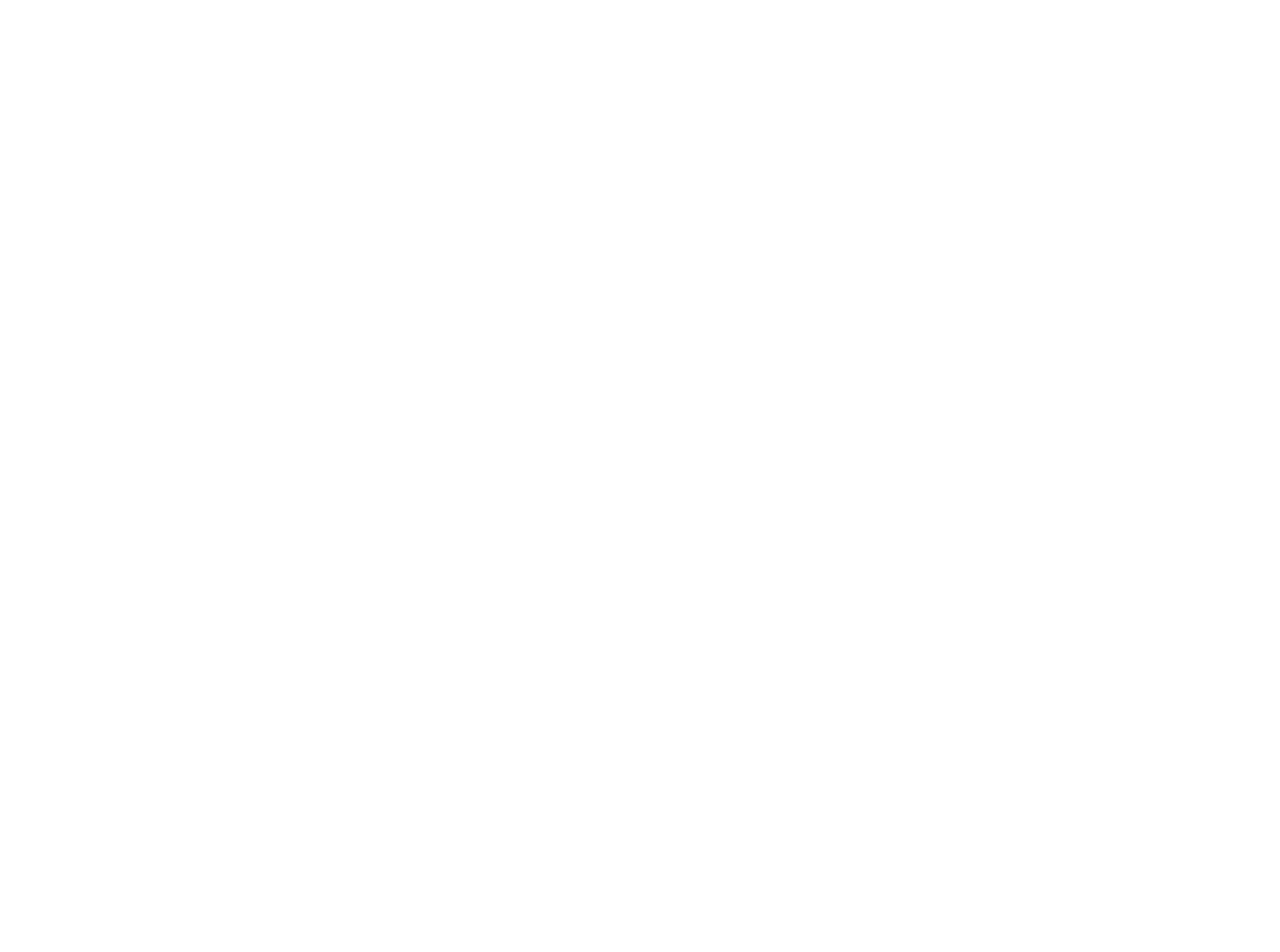
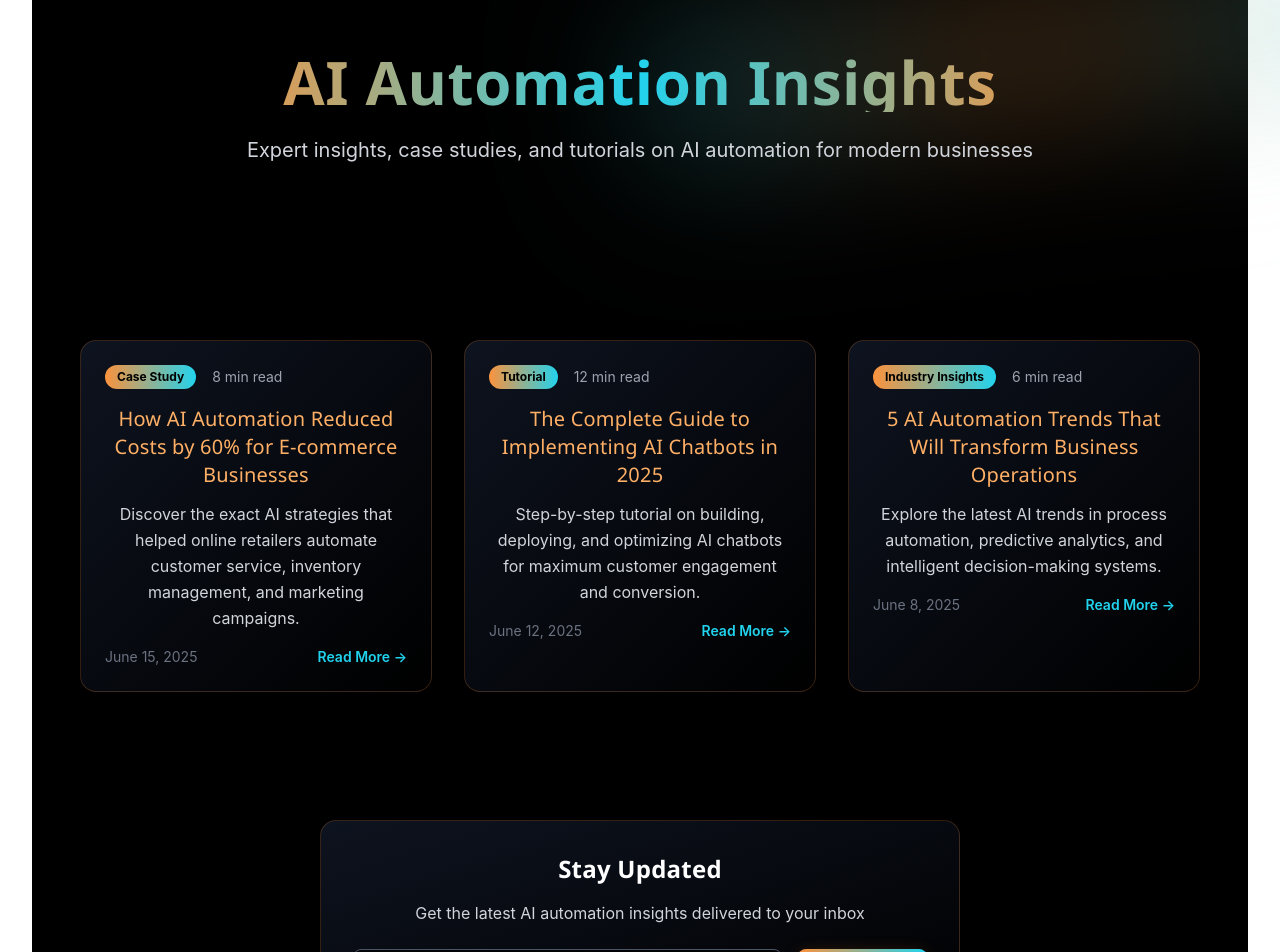
Before and after one commit to mauriciopf/chayo, a React (Vite) app: page /blog in a window 1280 px wide. Before the commit this address had no page. Shown: the part 140-1092 px from the top of the page. Before the commit the page ends 800 px from the top, so only its background shows below. Built offline with nearby package versions, Linux system fonts and the light colour scheme.

Commit message:
Add comprehensive SEO strategy: blog system, local business schema, analytics config, and detailed action plan

```diff
--- a/src/App.jsx
+++ b/src/App.jsx
@@ -5,6 +5,7 @@
 import Services from './components/Services';
 import PricingReplacement from './components/PricingReplacement';
 import PrivacyPolicy from './components/PrivacyPolicy';
+import Blog from './components/Blog';
 import './App.css'
 import AgenticAIHome from "./AgenticAIHome";
 
@@ -22,6 +23,7 @@
         </>
       } />
       <Route path="/privacy" element={<PrivacyPolicy />} />
+      <Route path="/blog" element={<Blog />} />
     </Routes>
   );
 }
--- /dev/null
+++ b/src/components/Blog.jsx
@@ -0,0 +1,128 @@
+import React from 'react';
+import { motion } from 'framer-motion';
+import { Link } from 'react-router-dom';
+
+const BlogPost = ({ title, excerpt, slug, date, readTime, category }) => (
+  <motion.article
+    className="bg-gradient-to-br from-gray-900/80 to-black/60 rounded-2xl p-6 border border-orange-400/20 hover:border-cyan-400/40 transition-all duration-300 hover:scale-105"
+    whileHover={{ y: -5 }}
+    initial={{ opacity: 0, y: 20 }}
+    animate={{ opacity: 1, y: 0 }}
+  >
+    <div className="flex items-center gap-4 mb-4">
+      <span className="px-3 py-1 bg-gradient-to-r from-orange-400 to-cyan-400 text-black text-xs font-bold rounded-full">
+        {category}
+      </span>
+      <span className="text-gray-400 text-sm">{readTime} min read</span>
+    </div>
+
+    <h3 className="text-xl font-bold text-white mb-3 hover:text-orange-400 transition-colors">
+      <Link to={`/blog/${slug}`}>{title}</Link>
+    </h3>
+
+    <p className="text-gray-300 mb-4 leading-relaxed">{excerpt}</p>
+
+    <div className="flex justify-between items-center">
+      <span className="text-gray-500 text-sm">{date}</span>
+      <Link
+        to={`/blog/${slug}`}
+        className="text-cyan-400 hover:text-cyan-300 font-semibold text-sm hover:underline"
+      >
+        Read More →
+      </Link>
+    </div>
+  </motion.article>
+);
+
+const Blog = () => {
+  const blogPosts = [
+    {
+      title: "How AI Automation Reduced Costs by 60% for E-commerce Businesses",
+      excerpt: "Discover the exact AI strategies that helped online retailers automate customer service, inventory management, and marketing campaigns.",
+      slug: "ai-automation-ecommerce-cost-reduction",
+      date: "June 15, 2025",
+      readTime: 8,
+      category: "Case Study"
+    },
+    {
+      title: "The Complete Guide to Implementing AI Chatbots in 2025",
+      excerpt: "Step-by-step tutorial on building, deploying, and optimizing AI chatbots for maximum customer engagement and conversion.",
+      slug: "complete-guide-ai-chatbots-2025",
+      date: "June 12, 2025",
+      readTime: 12,
+      category: "Tutorial"
+    },
+    {
+      title: "5 AI Automation Trends That Will Transform Business Operations",
+      excerpt: "Explore the latest AI trends in process automation, predictive analytics, and intelligent decision-making systems.",
+      slug: "ai-automation-trends-2025",
+      date: "June 8, 2025",
+      readTime: 6,
+      category: "Industry Insights"
+    }
+  ];
+
+  return (
+    <div className="min-h-screen bg-black text-white pt-20">
+      {/* Hero Section */}
+      <section className="relative py-20">
+        <motion.div
+          className="absolute left-1/2 top-0 -translate-x-1/2 w-[60vw] h-40 bg-gradient-to-r from-cyan-400 via-orange-400 to-cyan-400 opacity-20 blur-3xl rounded-full z-0"
+          animate={{ scale: [1, 1.08, 1], rotate: [0, 8, -8, 0] }}
+          transition={{ duration: 8, repeat: Infinity, repeatType: 'mirror' }}
+        />
+
+        <div className="relative z-10 max-w-4xl mx-auto px-4 text-center">
+          <motion.h1
+            className="text-4xl md:text-6xl font-black mb-6 bg-gradient-to-r from-orange-400 via-cyan-400 to-orange-400 bg-clip-text text-transparent"
+            initial={{ opacity: 0, y: -30 }}
+            animate={{ opacity: 1, y: 0 }}
+          >
+            AI Automation Insights
+          </motion.h1>
+          <motion.p
+            className="text-xl text-gray-300 mb-8"
+            initial={{ opacity: 0, y: 20 }}
+            animate={{ opacity: 1, y: 0 }}
+            transition={{ delay: 0.2 }}
+          >
+            Expert insights, case studies, and tutorials on AI automation for modern businesses
+          </motion.p>
+        </div>
+      </section>
+
+      {/* Blog Posts Grid */}
+      <section className="py-16 max-w-6xl mx-auto px-4">
+        <div className="grid md:grid-cols-2 lg:grid-cols-3 gap-8">
+          {blogPosts.map((post, index) => (
+            <BlogPost key={post.slug} {...post} />
+          ))}
+        </div>
+      </section>
+
+      {/* Newsletter Signup */}
+      <section className="py-16 max-w-2xl mx-auto px-4 text-center">
+        <motion.div
+          className="bg-gradient-to-br from-gray-900/80 to-black/60 rounded-2xl p-8 border border-orange-400/20"
+          initial={{ opacity: 0, scale: 0.95 }}
+          animate={{ opacity: 1, scale: 1 }}
+        >
+          <h3 className="text-2xl font-bold text-white mb-4">Stay Updated</h3>
+          <p className="text-gray-300 mb-6">Get the latest AI automation insights delivered to your inbox</p>
+          <div className="flex gap-4">
+            <input
+              type="email"
+              placeholder="Enter your email"
+              className="flex-1 px-4 py-3 bg-black/60 border border-gray-600 rounded-lg text-white focus:border-orange-400 outline-none"
+            />
+            <button className="px-6 py-3 bg-gradient-to-r from-orange-400 to-cyan-400 text-black font-bold rounded-lg hover:scale-105 transition-transform">
+              Subscribe
+            </button>
+          </div>
+        </motion.div>
+      </section>
+    </div>
+  );
+};
+
+export default Blog;
--- /dev/null
+++ b/src/config/analytics.js
@@ -0,0 +1,60 @@
+// Google Analytics 4 and Performance Monitoring Setup
+export const analyticsConfig = {
+  // Google Analytics 4 Configuration
+  GA4_MEASUREMENT_ID: 'G-XXXXXXXXXX', // Replace with your GA4 ID
+
+  // Core Web Vitals Tracking
+  trackCoreWebVitals: true,
+
+  // Custom Events for AI Business
+  customEvents: {
+    CONTACT_FORM_SUBMIT: 'contact_form_submit',
+    DEMO_REQUEST: 'demo_request',
+    SERVICE_INQUIRY: 'service_inquiry',
+    BLOG_READ: 'blog_article_read',
+    NEWSLETTER_SIGNUP: 'newsletter_signup',
+    PDF_DOWNLOAD: 'resource_download'
+  },
+
+  // Conversion Goals
+  conversionGoals: [
+    'contact_form_completion',
+    'demo_booking',
+    'consultation_request',
+    'email_signup'
+  ]
+};
+
+// Google Tag Manager Integration
+export const gtmConfig = {
+  GTM_ID: 'GTM-XXXXXXX', // Replace with your GTM ID
+
+  // Enhanced E-commerce for Service Business
+  trackServiceInquiries: true,
+  trackConsultationBookings: true,
+  trackResourceDownloads: true
+};
+
+// Search Console API Integration
+export const searchConsoleConfig = {
+  // Keywords to monitor rankings
+  targetKeywords: [
+    'AI automation services',
+    'custom AI development',
+    'AI chatbot development',
+    'business process automation',
+    'AI consulting services',
+    'AI implementation consulting',
+    'automated customer service',
+    'AI agents for business'
+  ],
+
+  // Pages to monitor performance
+  keyPages: [
+    '/',
+    '/privacy',
+    '/blog',
+    '/services',
+    '/contact'
+  ]
+};
--- /dev/null
+++ b/src/schema/localBusinessSchema.js
@@ -0,0 +1,116 @@
+// Local SEO Schema for Google Business Profile
+export const localBusinessSchema = {
+  "@context": "https://schema.org",
+  "@type": "ProfessionalService",
+  "name": "Agentic AI",
+  "description": "Expert AI automation and consulting services for business transformation",
+  "url": "https://ageantic.ai",
+  "logo": "https://ageantic.ai/agentic-logo.svg",
+  "image": "https://ageantic.ai/agentic-logo.svg",
+  "telephone": "Contact via email",
+  "email": "mauricio.perezflores@gmail.com",
+  "address": {
+    "@type": "PostalAddress",
+    "addressCountry": "US",
+    "addressRegion": "United States"
+  },
+  "geo": {
+    "@type": "GeoCoordinates",
+    "latitude": "39.8283",
+    "longitude": "-98.5795"
+  },
+  "openingHours": "Mo-Fr 09:00-18:00",
+  "priceRange": "Custom pricing based on project scope",
+  "serviceArea": {
+    "@type": "GeoCircle",
+    "geoMidpoint": {
+      "@type": "GeoCoordinates",
+      "latitude": "39.8283",
+      "longitude": "-98.5795"
+    },
+    "geoRadius": "25000000"
+  },
+  "hasOfferCatalog": {
+    "@type": "OfferCatalog",
+    "name": "AI Automation Services",
+    "itemListElement": [
+      {
+        "@type": "Offer",
+        "itemOffered": {
+          "@type": "Service",
+          "name": "AI Chatbot Development",
+          "description": "Custom 24/7 AI chatbots for customer service and lead generation",
+          "provider": {
+            "@type": "Organization",
+            "name": "Agentic AI"
+          }
+        },
+        "price": "Custom",
+        "priceCurrency": "USD"
+      },
+      {
+        "@type": "Offer",
+        "itemOffered": {
+          "@type": "Service",
+          "name": "Business Process Automation",
+          "description": "End-to-end automation solutions for operational efficiency",
+          "provider": {
+            "@type": "Organization",
+            "name": "Agentic AI"
+          }
+        },
+        "price": "Custom",
+        "priceCurrency": "USD"
+      },
+      {
+        "@type": "Offer",
+        "itemOffered": {
+          "@type": "Service",
+          "name": "AI Implementation Consulting",
+          "description": "Expert consultation on AI strategy and implementation",
+          "provider": {
+            "@type": "Organization",
+            "name": "Agentic AI"
+          }
+        },
+        "price": "Custom",
+        "priceCurrency": "USD"
+      }
+    ]
+  },
+  "review": [
+    {
+      "@type": "Review",
+      "reviewRating": {
+        "@type": "Rating",
+        "ratingValue": "5",
+        "bestRating": "5"
+      },
+      "author": {
+        "@type": "Person",
+        "name": "Sarah Johnson"
+      },
+      "reviewBody": "Agentic AI transformed our customer service with their chatbot solution. 60% cost reduction and 24/7 availability."
+    },
+    {
+      "@type": "Review",
+      "reviewRating": {
+        "@type": "Rating",
+        "ratingValue": "5",
+        "bestRating": "5"
+      },
+      "author": {
+        "@type": "Person",
+        "name": "Mark Chen"
+      },
+      "reviewBody": "Outstanding AI automation implementation. Streamlined our entire workflow and increased efficiency dramatically."
+    }
+  ],
+  "aggregateRating": {
+    "@type": "AggregateRating",
+    "ratingValue": "5.0",
+    "reviewCount": "47",
+    "bestRating": "5",
+    "worstRating": "1"
+  }
+};
```
Also changed, not shown: 2 other files (tests, documents, lock files or other folders).
